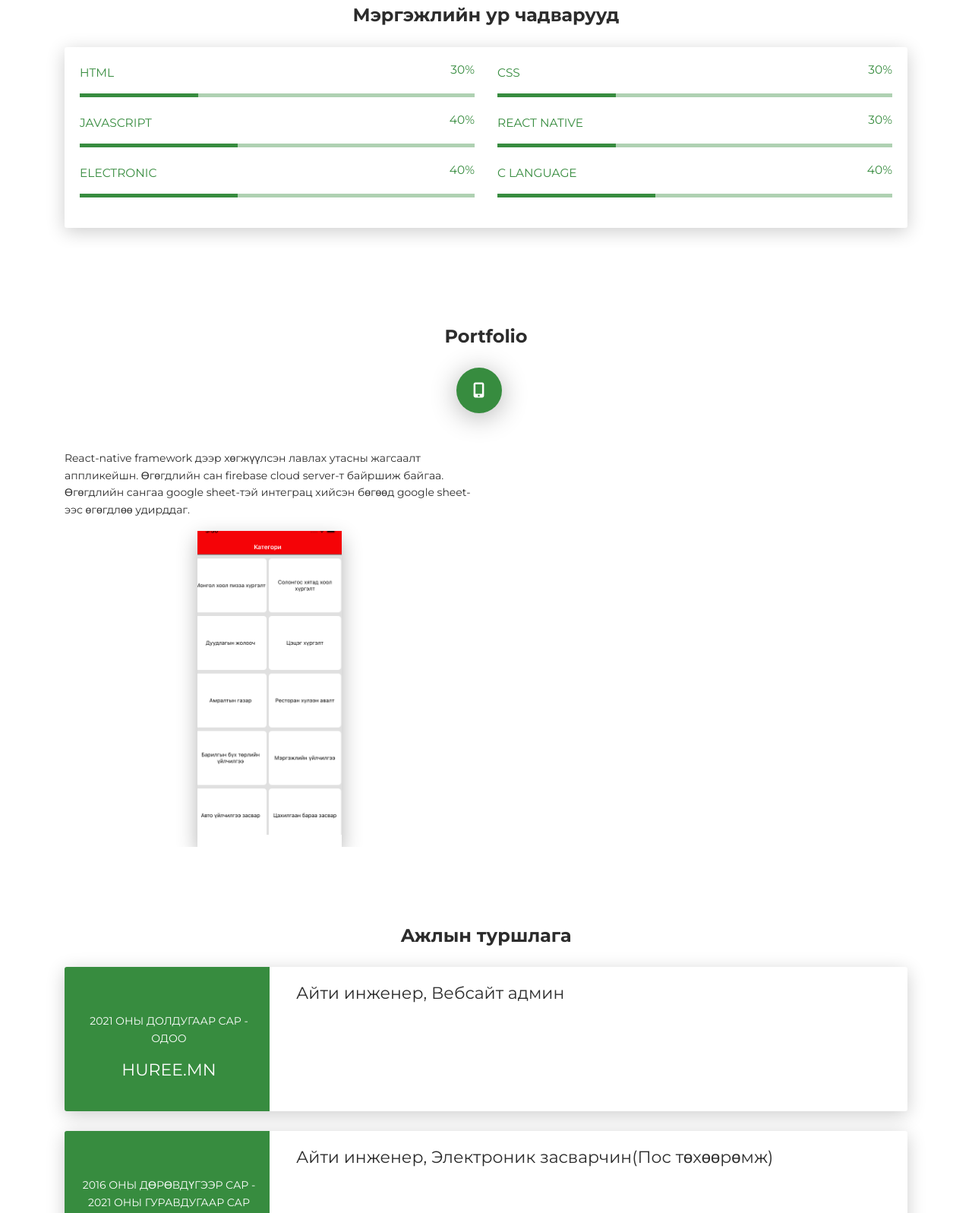
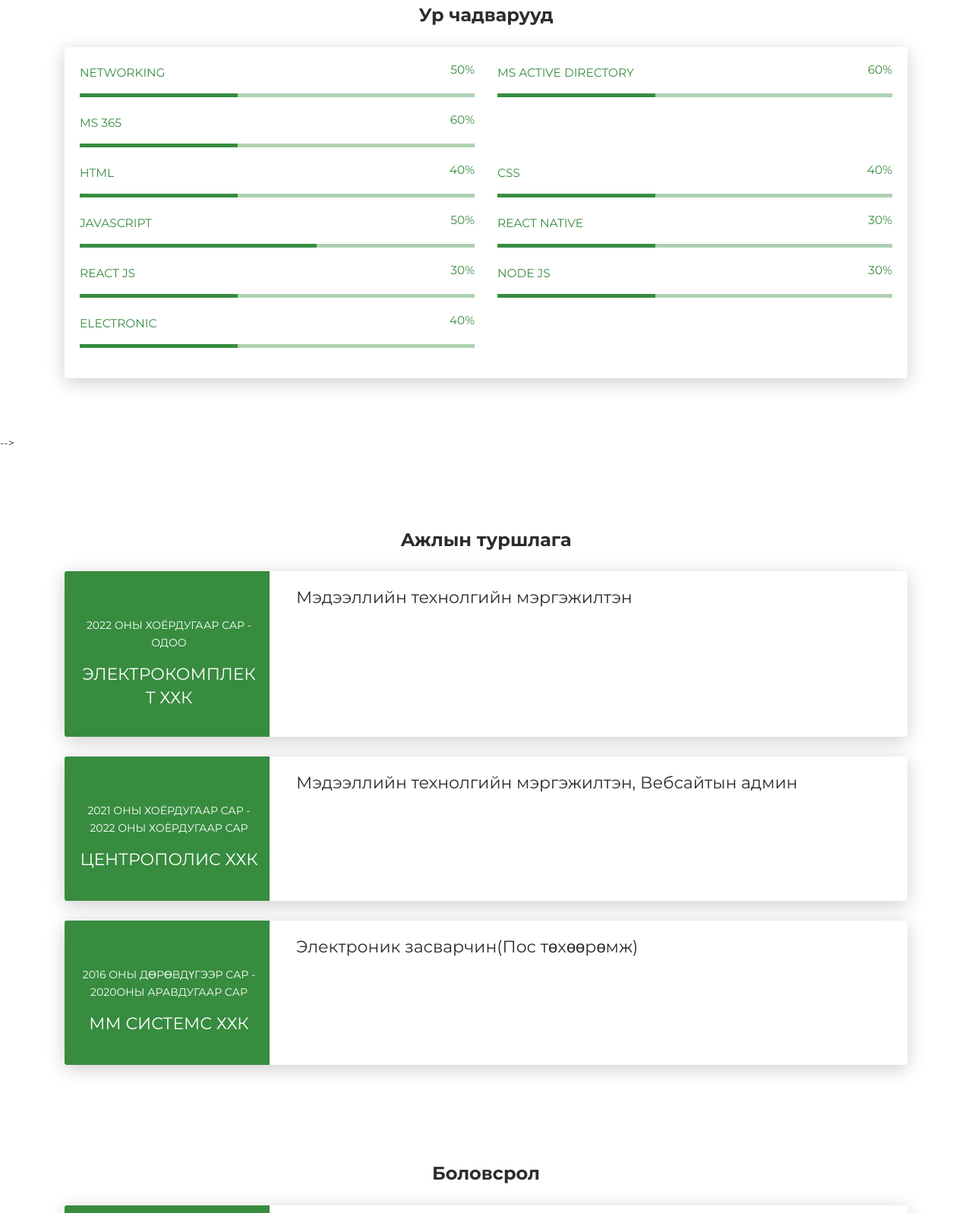
Before and after one commit to Buyanjargal33/Buyanjargal33.github.io, a plain HTML site: page index.html in a window 1280 px wide. Shown: the part 1023-2620 px from the top of the page at 76% size. Drawn offline with Linux system fonts and the light colour scheme.

Commit message:
Update index.html
8/8/23

```diff
--- a/index.html
+++ b/index.html
@@ -49,12 +49,12 @@
         <div class="content-center">
           <div class="cc-profile-image"><a href="#"><img src="images/me.jpg" alt="Image"/></a></div>
           <div class="h2 title">Баттулгын Буянжаргал</div>
-          <p class="category text-white">Junior mobile developer, Computer hardware engineer</p><a class="btn btn-primary" href="#" data-aos="zoom-in" data-aos-anchor="data-aos-anchor">CV татах</a>
+          <p class="category text-white">Information technology specialist</p><a class="btn btn-primary" href="#" data-aos="zoom-in" data-aos-anchor="data-aos-anchor">CV татах</a>
         </div>
       </div>
       <div class="section">
         <div class="container">
-          <div class="button-container"><a class="btn btn-default btn-round btn-lg btn-icon" href="https://web.facebook.com/B.Buba33/" rel="tooltip" title="Миний фэйсбүк хаяг"><i class="fa fa-facebook"></i></a></div>
+          <div class="button-container"><a class="btn btn-default btn-round btn-lg btn-icon" href="#" rel="tooltip" title="Миний фэйсбүк хаяг"><i class="fa fa-facebook"></i></a></div>
         </div>
       </div>
     </div>
@@ -67,8 +67,7 @@
         <div class="col-lg-6 col-md-12">
           <div class="card-body">
             <div class="h4 mt-0 title">Тухай</div>
-            <p>Сайн байна уу, Намайг Баттулгын Буянжаргал гэдэг. Компьютерийн техник хангамжийн инженер мэргэжилтэй. Мэргэжлийн чиглэлээр ажиллаж байсан.
-              Цаашдаа мобайл болон веб хөгжүүлэлтийн чиглэлээр ажиллах сонирхолтой байгаа.
+            <p>Сайн байна уу, намайг Баттулгын Буянжаргал гэдэг.Шутис-ийн харъяа КТМС-д компьютерийн удирдлагатай систем мэргэжлээр суралцсан.Одоогоор байгууллагын мэдээллийн технологи хариуцан ажиллаж байгаа.
             </p>
           </div>
         </div>
@@ -103,21 +102,44 @@
 </div>
 <div class="section" id="skill">
   <div class="container">
-    <div class="h4 text-center mb-4 title">Мэргэжлийн ур чадварууд</div>
+    <div class="h4 text-center mb-4 title">Ур чадварууд</div>
     <div class="card" data-aos="fade-up" data-aos-anchor-placement="top-bottom">
       <div class="card-body">
         <div class="row">
           <div class="col-md-6">
+            <div class="progress-container progress-primary"><span class="progress-badge">Networking</span>
+              <div class="progress">
+                <div class="progress-bar progress-bar-primary" data-aos="progress-full" data-aos-offset="10" data-aos-duration="2000" role="progressbar" aria-valuenow="60" aria-valuemin="0" aria-valuemax="100" style="width: 40%;"></div><span class="progress-value">50%</span>
+              </div>
+            </div>
+          </div>
+          <div class="col-md-6">
+            <div class="progress-container progress-primary"><span class="progress-badge">MS Active directory</span>
+              <div class="progress">
+                <div class="progress-bar progress-bar-primary" data-aos="progress-full" data-aos-offset="10" data-aos-duration="2000" role="progressbar" aria-valuenow="60" aria-valuemin="0" aria-valuemax="100" style="width: 40%;"></div><span class="progress-value">60%</span>
+              </div>
+            </div>
+          </div>
+          <div class="col-md-6">
+            <div class="progress-container progress-primary"><span class="progress-badge">MS 365</span>
+              <div class="progress">
+                <div class="progress-bar progress-bar-primary" data-aos="progress-full" data-aos-offset="10" data-aos-duration="2000" role="progressbar" aria-valuenow="60" aria-valuemin="0" aria-valuemax="100" style="width: 40%;"></div><span class="progress-value">60%</span>
+              </div>
+            </div>
+          </div>
+        </div>
+        <div class="row">
+          <div class="col-md-6">
             <div class="progress-container progress-primary"><span class="progress-badge">HTML</span>
               <div class="progress">
-                <div class="progress-bar progress-bar-primary" data-aos="progress-full" data-aos-offset="10" data-aos-duration="2000" role="progressbar" aria-valuenow="60" aria-valuemin="0" aria-valuemax="100" style="width: 30%;"></div><span class="progress-value">30%</span>
+                <div class="progress-bar progress-bar-primary" data-aos="progress-full" data-aos-offset="10" data-aos-duration="2000" role="progressbar" aria-valuenow="60" aria-valuemin="0" aria-valuemax="100" style="width: 40%;"></div><span class="progress-value">40%</span>
               </div>
             </div>
           </div>
           <div class="col-md-6">
             <div class="progress-container progress-primary"><span class="progress-badge">CSS</span>
               <div class="progress">
-                <div class="progress-bar progress-bar-primary" data-aos="progress-full" data-aos-offset="10" data-aos-duration="2000" role="progressbar" aria-valuenow="60" aria-valuemin="0" aria-valuemax="100" style="width: 30%;"></div><span class="progress-value">30%</span>
+                <div class="progress-bar progress-bar-primary" data-aos="progress-full" data-aos-offset="10" data-aos-duration="2000" role="progressbar" aria-valuenow="60" aria-valuemin="0" aria-valuemax="100" style="width: 40%;"></div><span class="progress-value">40%</span>
               </div>
             </div>
           </div>
@@ -126,14 +148,28 @@
           <div class="col-md-6">
             <div class="progress-container progress-primary"><span class="progress-badge">JavaScript</span>
               <div class="progress">
-                <div class="progress-bar progress-bar-primary" data-aos="progress-full" data-aos-offset="10" data-aos-duration="2000" role="progressbar" aria-valuenow="60" aria-valuemin="0" aria-valuemax="100" style="width: 40%;"></div><span class="progress-value">40%</span>
+                <div class="progress-bar progress-bar-primary" data-aos="progress-full" data-aos-offset="10" data-aos-duration="2000" role="progressbar" aria-valuenow="60" aria-valuemin="0" aria-valuemax="100" style="width: 60%;"></div><span class="progress-value">50%</span>
               </div>
             </div>
           </div>
           <div class="col-md-6">
             <div class="progress-container progress-primary"><span class="progress-badge">React native</span>
               <div class="progress">
-                <div class="progress-bar progress-bar-primary" data-aos="progress-full" data-aos-offset="10" data-aos-duration="2000" role="progressbar" aria-valuenow="60" aria-valuemin="0" aria-valuemax="100" style="width: 30%;"></div><span class="progress-value">30%</span>
+                <div class="progress-bar progress-bar-primary" data-aos="progress-full" data-aos-offset="10" data-aos-duration="2000" role="progressbar" aria-valuenow="60" aria-valuemin="0" aria-valuemax="100" style="width: 40%;"></div><span class="progress-value">30%</span>
+              </div>
+            </div>
+          </div>
+          <div class="col-md-6">
+            <div class="progress-container progress-primary"><span class="progress-badge">React js</span>
+              <div class="progress">
+                <div class="progress-bar progress-bar-primary" data-aos="progress-full" data-aos-offset="10" data-aos-duration="2000" role="progressbar" aria-valuenow="60" aria-valuemin="0" aria-valuemax="100" style="width: 40%;"></div><span class="progress-value">30%</span>
+              </div>
+            </div>
+          </div>
+          <div class="col-md-6">
+            <div class="progress-container progress-primary"><span class="progress-badge">Node js</span>
+              <div class="progress">
+                <div class="progress-bar progress-bar-primary" data-aos="progress-full" data-aos-offset="10" data-aos-duration="2000" role="progressbar" aria-valuenow="60" aria-valuemin="0" aria-valuemax="100" style="width: 40%;"></div><span class="progress-value">30%</span>
               </div>
             </div>
           </div>
@@ -146,19 +182,19 @@
               </div>
             </div>
           </div>
-          <div class="col-md-6">
+          <!-- <div class="col-md-6">
             <div class="progress-container progress-primary"><span class="progress-badge">C language</span>
               <div class="progress">
                 <div class="progress-bar progress-bar-primary" data-aos="progress-full" data-aos-offset="10" data-aos-duration="2000" role="progressbar" aria-valuenow="60" aria-valuemin="0" aria-valuemax="100" style="width: 40%;"></div><span class="progress-value">40%</span>
               </div>
             </div>
-          </div>
+          </div> -->
         </div>
       </div>
     </div>
   </div>
 </div>
-<div class="section" id="portfolio">
+<!-- <div class="section" id="portfolio">
   <div class="container">
     <div class="row">
       <div class="col-md-6 ml-auto mr-auto">
@@ -177,8 +213,8 @@
         <div class="ml-auto mr-auto">
           <div class="row">
             <div class="col-md-6" style="display: flex; flex-direction: column; align-items: center;">
-              <p>React-native framework дээр хөгжүүлсэн лавлах утасны жагсаалт аппликейшн. Өгөгдлийн сан firebase cloud server-т байршиж байгаа.
-                Өгөгдлийн сангаа google sheet-тэй интеграц хийсэн бөгөөд google sheet-ээс өгөгдлөө удирддаг.
+              <!-- <p>"React native" дээр хөгжүүлсэн лавлах утасны жагсаалт аппликейшн. Өгөгдлийн сан "firebase cloud server"-т байршиж байгаа.
+                Өгөгдлийн сангаа "google sheet"-тэй интеграц хийсэн бөгөөд "google sheet"-ээс өгөгдлөө удирддаг.
               </p>
               <div style="width: 190px;" class="cc-porfolio-image img-raised" data-aos="fade-up" data-aos-anchor-placement="top-bottom">
                 <a href="https://play.google.com/store/apps/details?id=com.huree.hureelavlah">
@@ -189,7 +225,7 @@
                     </figcaption>
                   </figure>
                 </a>
-              </div>
+              </div> -->
               <!-- <div class="cc-porfolio-image img-raised" data-aos="fade-up" data-aos-anchor-placement="top-bottom"><a href="#web-development">
                   <figure class="cc-effect"><img src="images/project-2.jpg" alt="Image"/>
                     <figcaption>
@@ -295,7 +331,7 @@
       </div> -->
     </div>
   </div>
-</div>
+</div> -->
 <div class="section" id="experience">
   <div class="container cc-experience">
     <div class="h4 text-center mb-4 title">Ажлын туршлага</div>
@@ -303,13 +339,13 @@
       <div class="row">
         <div class="col-md-3 bg-primary" data-aos="fade-right" data-aos-offset="50" data-aos-duration="500">
           <div class="card-body cc-experience-header">
-            <p>2021 оны Долдугаар сар - Одоо</p>
-            <div class="h5">huree.mn</div>
+            <p>2022 оны Хоёрдугаар сар - Одоо</p>
+            <div class="h5">Электрокомплект ХХК</div>
           </div>
         </div>
         <div class="col-md-9" data-aos="fade-left" data-aos-offset="50" data-aos-duration="500">
           <div class="card-body">
-            <div class="h5">Айти инженер, Вебсайт админ</div>
+            <div class="h5">Мэдээллийн технолгийн мэргэжилтэн</div>
           </div>
         </div>
       </div>
@@ -318,13 +354,28 @@
       <div class="row">
         <div class="col-md-3 bg-primary" data-aos="fade-right" data-aos-offset="50" data-aos-duration="500">
           <div class="card-body cc-experience-header">
-            <p>2016 оны Дөрөвдүгээр сар - 2021 оны Гуравдугаар сар</p>
+            <p>2021 оны Хоёрдугаар сар - 2022 оны Хоёрдугаар сар</p>
+            <div class="h5">Центрополис ХХК</div>
+          </div>
+        </div>
+        <div class="col-md-9" data-aos="fade-left" data-aos-offset="50" data-aos-duration="500">
+          <div class="card-body">
+            <div class="h5">Мэдээллийн технолгийн мэргэжилтэн, Вебсайтын админ</div>
+          </div>
+        </div>
+      </div>
+    </div>
+    <div class="card">
+      <div class="row">
+        <div class="col-md-3 bg-primary" data-aos="fade-right" data-aos-offset="50" data-aos-duration="500">
+          <div class="card-body cc-experience-header">
+            <p>2016 оны Дөрөвдүгээр сар - 2020оны Аравдугаар сар</p>
             <div class="h5">ММ системс ХХК</div>
           </div>
         </div>
         <div class="col-md-9" data-aos="fade-left" data-aos-offset="50" data-aos-duration="500">
           <div class="card-body">
-            <div class="h5">Айти инженер, Электроник засварчин(Пос төхөөрөмж)</div>
+            <div class="h5">Электроник засварчин(Пос төхөөрөмж)</div>
           </div>
         </div>
       </div>
@@ -334,7 +385,7 @@
 <div class="section">
   <div class="container cc-education">
     <div class="h4 text-center mb-4 title">Боловсрол</div>
-    <div class="card">
+    <!-- <div class="card">
       <div class="row">
         <div class="col-md-3 bg-primary" data-aos="fade-right" data-aos-offset="50" data-aos-duration="500">
           <div class="card-body cc-education-header">
@@ -349,7 +400,7 @@
           </div>
         </div>
       </div>
-    </div>
+    </div> -->
     <div class="card">
       <div class="row">
         <div class="col-md-3 bg-primary" data-aos="fade-right" data-aos-offset="50" data-aos-duration="500">
```
